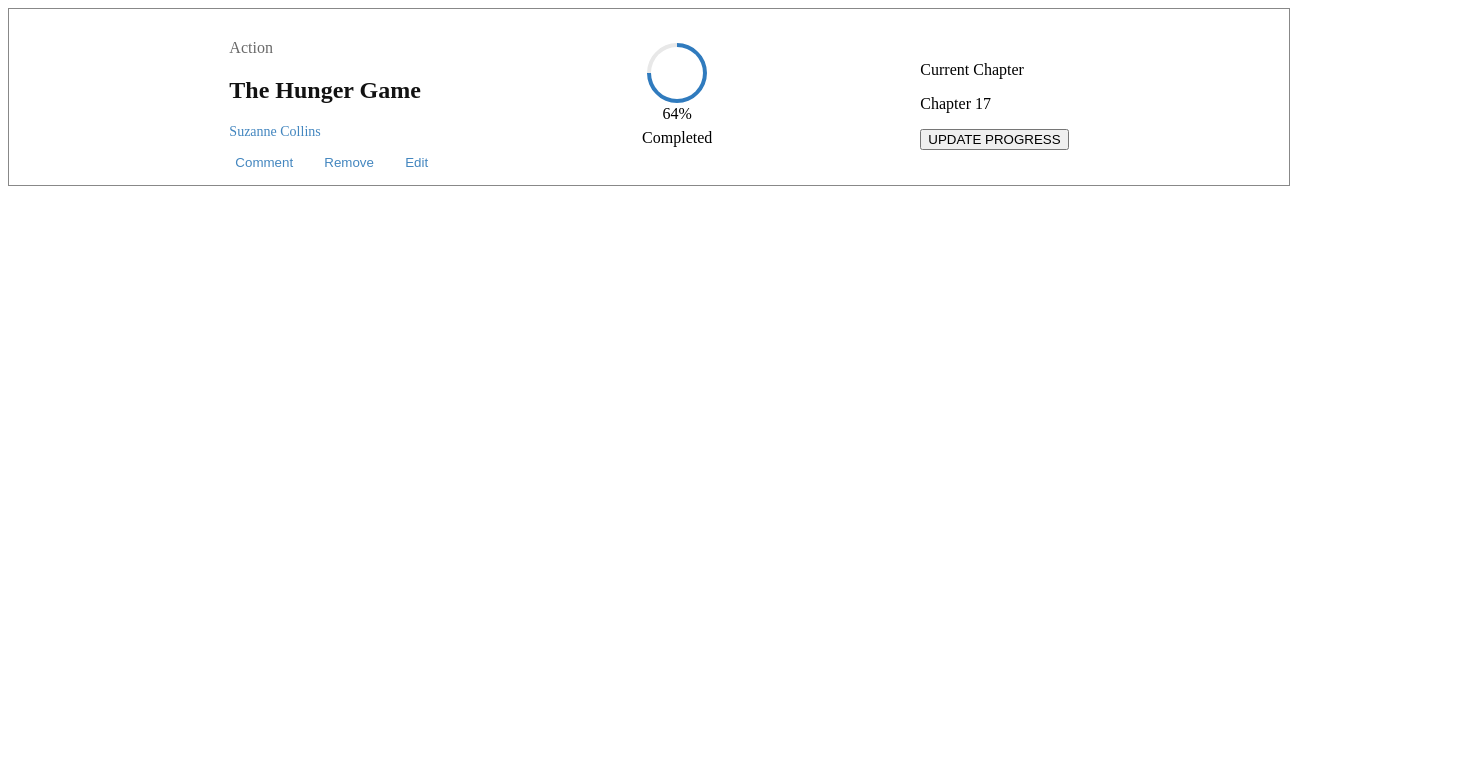
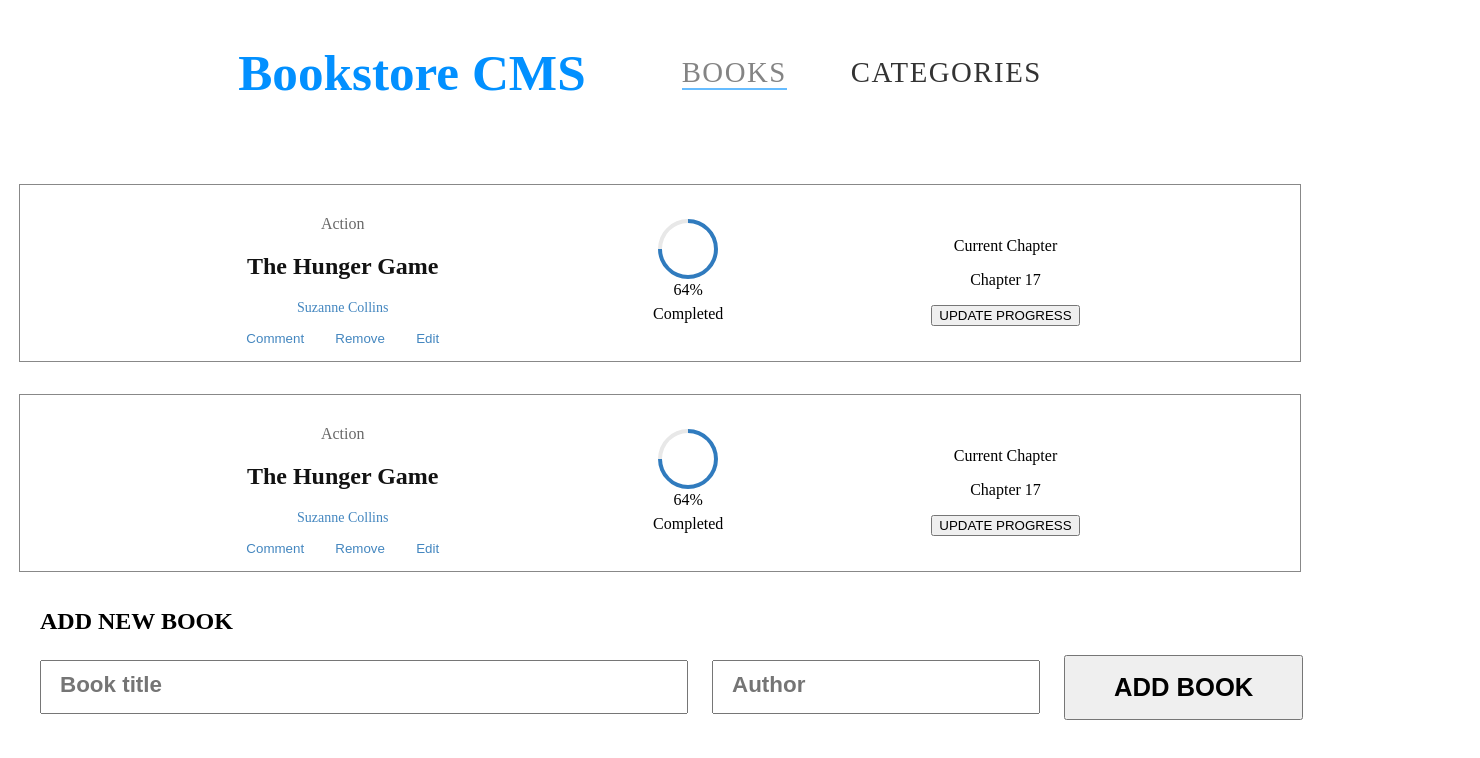
Before and after one commit to leloufadel/bookstore, a React (Create React App) app: page / in a window 1280 px wide. Shown: the top 758 px of the page, 1480 px wide, since content can reach past the window. Built offline with nearby package versions, Linux system fonts and the light colour scheme.

Commit message:
list to renders individual books, form to create new books

```diff
--- /dev/null
+++ b/src/App.css
@@ -0,0 +1,10 @@
+.App {
+  text-align: center;
+}
+
+.active {
+  opacity: 0.6;
+  color: #122d47;
+  border-bottom: 2px solid #0290ff;
+  transform: scale(0.5);
+}
--- a/src/App.js
+++ b/src/App.js
@@ -1,8 +1,18 @@
-import Book from './components/Book/Book';
+import './App.css';
+import { Route, Routes } from 'react-router-dom';
+// import NoPageFound from './pages/NoPageFound';
+import NavPage from './components/NavPage/NavPage';
+// import CategoriesPage from './pages/CategoriesPage';
+import BooksPage from './pages/BooksPage';
 
 function App() {
   return (
-    <Book />
+    <div className="App">
+      <NavPage />
+      <Routes>
+        <Route path="/" element={<BooksPage />} />
+      </Routes>
+    </div>
   );
 }
 
--- /dev/null
+++ b/src/components/BookInput/BookInput.jsx
@@ -0,0 +1,27 @@
+import React from 'react';
+import classes from './BookInput.module.css';
+
+const BookInput = () => (
+  <form className={classes.form}>
+    <h2>ADD NEW BOOK</h2>
+    <div className={classes.inputs}>
+      <input
+        className={classes.bookInput}
+        type="text"
+        name=""
+        id="bookInput"
+        placeholder="Book title"
+      />
+      <input
+        className={classes.authorInput}
+        type="text"
+        name=""
+        placeholder="Author"
+        id="authorInput"
+      />
+      <button type="submit">ADD BOOK</button>
+    </div>
+  </form>
+);
+
+export default BookInput;
--- /dev/null
+++ b/src/components/BookInput/BookInput.module.css
@@ -0,0 +1,37 @@
+.form {
+  width: 90rem;
+  display: flex;
+  flex-direction: column;
+  justify-content: start;
+  align-items: start;
+  padding-left: 15rem;
+}
+
+.inputs {
+  display: flex;
+  align-items: center;
+  justify-content: flex-start;
+  gap: 1.5rem;
+}
+
+.bookInput {
+  width: 40rem;
+  height: 3rem;
+}
+
+.authorInput {
+  width: 20rem;
+  height: 3rem;
+}
+
+.inputs button {
+  padding: 1rem 3rem;
+  font-size: 1.6rem;
+  font-weight: 600;
+}
+
+.inputs input::placeholder {
+  font-size: 1.4rem;
+  font-weight: 600;
+  padding-left: 1rem;
+}
--- /dev/null
+++ b/src/components/BookLists/BookList.jsx
@@ -0,0 +1,12 @@
+import React from 'react';
+import classes from './BookList.module.css';
+import Book from '../Book/Book';
+
+const BookList = () => (
+  <ul className={classes.bookListContainer}>
+    <Book />
+    <Book />
+  </ul>
+);
+
+export default BookList;
--- /dev/null
+++ b/src/components/BookLists/BookList.module.css
@@ -0,0 +1,8 @@
+.bookListContainer {
+  width: 80rem;
+  display: flex;
+  flex-direction: column;
+  justify-content: center;
+  align-items: center;
+  gap: 2rem;
+}
--- /dev/null
+++ b/src/components/NavPage/NavPage.jsx
@@ -0,0 +1,21 @@
+import React from 'react';
+import { NavLink } from 'react-router-dom';
+import classes from './NavPage.module.css';
+
+const NavPage = () => (
+  <header className={classes.headerContainer}>
+    <nav className={classes.navList}>
+      <h2 className={classes.Logo}>Bookstore CMS</h2>
+      <ul>
+        <li>
+          <NavLink to="/">BOOKS</NavLink>
+        </li>
+        <li>
+          <NavLink to="/categories">CATEGORIES</NavLink>
+        </li>
+      </ul>
+    </nav>
+  </header>
+);
+
+export default NavPage;
--- /dev/null
+++ b/src/components/NavPage/NavPage.module.css
@@ -0,0 +1,48 @@
+.headerContainer {
+  width: 100%;
+  height: 6rem;
+  display: flex;
+  flex-direction: column;
+  justify-content: center;
+  align-items: center;
+  padding: 0.5rem 0;
+  margin-bottom: 1rem;
+}
+
+.Logo {
+  font-size: 3.2rem;
+  font-weight: 700;
+  color: #0290ff;
+}
+
+.navList {
+  display: flex;
+  align-items: center;
+  gap: 6rem;
+  margin-top: 1rem;
+}
+
+.navList ul {
+  display: flex;
+  align-items: center;
+  gap: 4rem;
+  list-style: none;
+  padding: 0;
+  margin: 0;
+}
+
+.navList a {
+  text-decoration: none;
+  font-size: 1.8rem;
+  font-weight: 500;
+  line-height: 1.2;
+  letter-spacing: 1.5px;
+  color: #333;
+}
+
+.headBtn {
+  padding: 1.2rem 1.5rem;
+  border: 1px solid #ddd;
+  border-radius: 100%;
+  background-color: #fff;
+}
--- a/src/index.js
+++ b/src/index.js
@@ -1,10 +1,14 @@
 import React from 'react';
+import { BrowserRouter } from 'react-router-dom';
 import ReactDOM from 'react-dom/client';
+// import './index.css';
 import App from './App';
 
 const root = ReactDOM.createRoot(document.getElementById('root'));
 root.render(
   <React.StrictMode>
-    <App />
+    <BrowserRouter>
+      <App />
+    </BrowserRouter>
   </React.StrictMode>,
 );
--- /dev/null
+++ b/src/pages/BooksPage.jsx
@@ -0,0 +1,13 @@
+import React from 'react';
+import classes from './BooksPage.module.css';
+import BookList from '../components/BookLists/BookList';
+import BookInput from '../components/BookInput/BookInput';
+
+const BooksPage = () => (
+  <div className={classes.BookPageContainer}>
+    <BookList />
+    <BookInput />
+  </div>
+);
+
+export default BooksPage;
--- /dev/null
+++ b/src/pages/BooksPage.module.css
@@ -0,0 +1,9 @@
+.BookPageContainer {
+  width: 100%;
+  height: 100vh;
+  padding-top: 2rem;
+  display: flex;
+  flex-direction: column;
+  justify-content: start;
+  align-items: center;
+}
```
